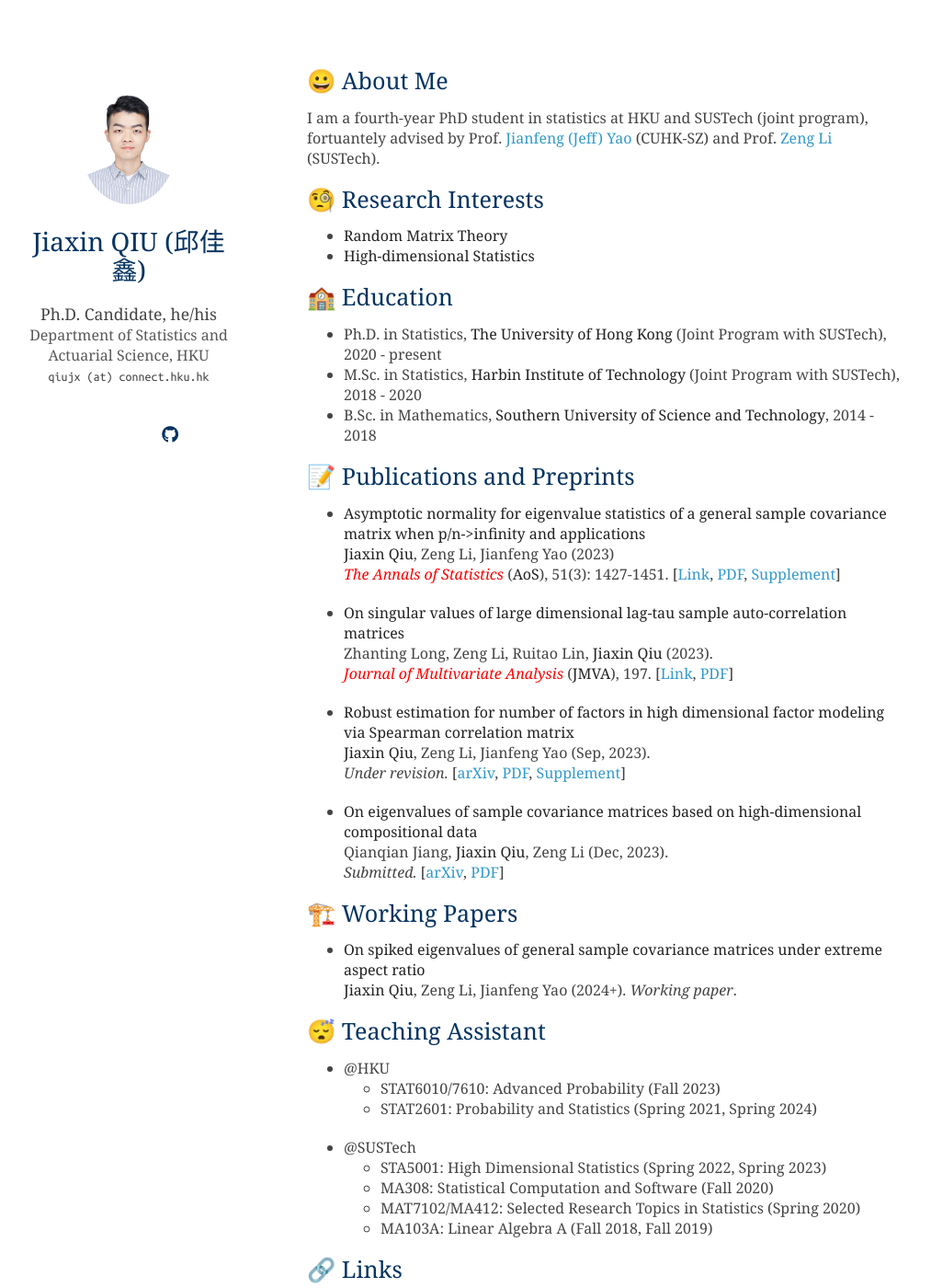
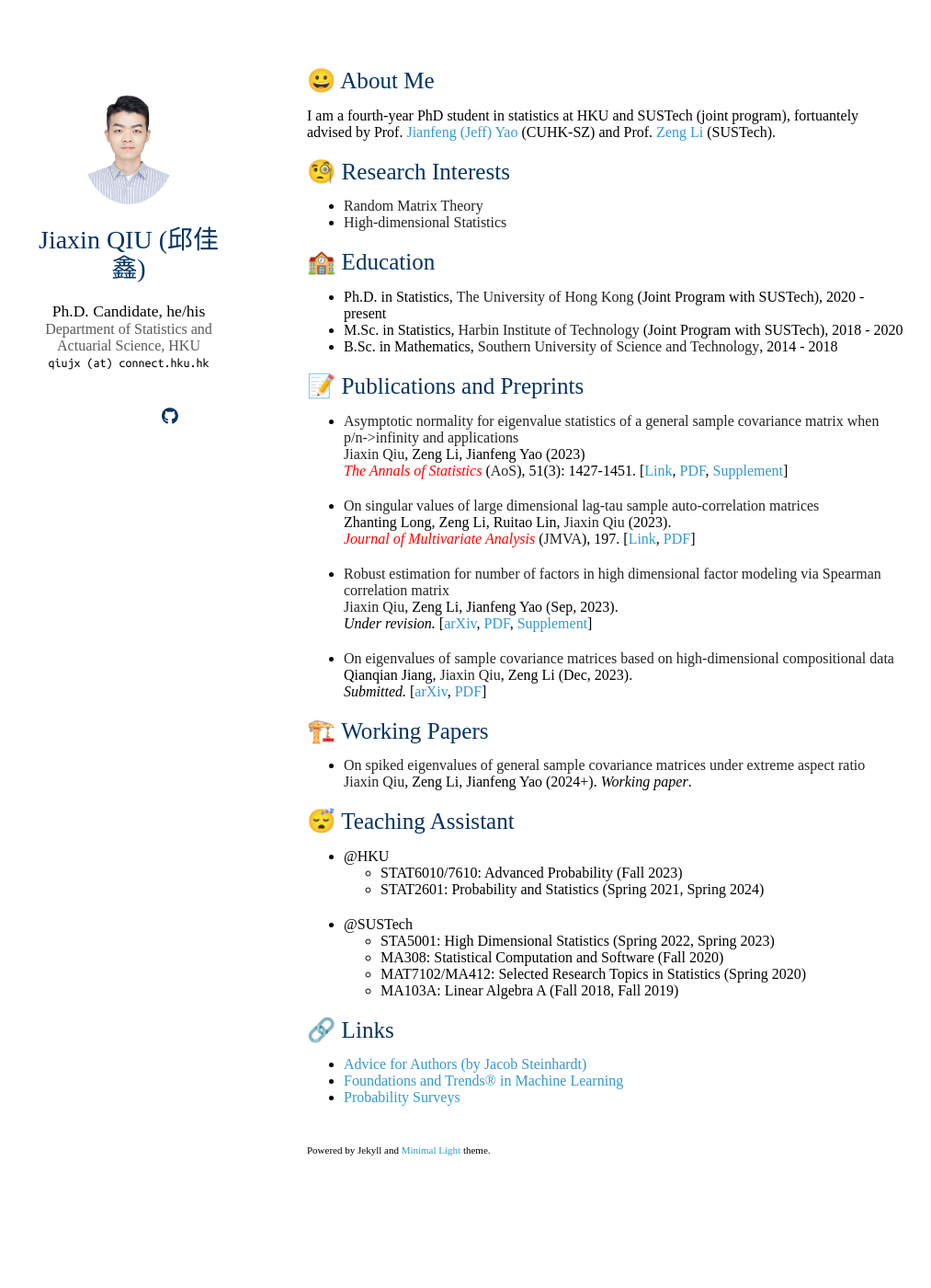
Before and after one commit to jxqiu77/jxqiu77.github.io, a Jekyll site: the page built from index.md, in a window 1280 px wide and 1400 px high. Shown: the whole window at 92% size, without its empty margins (136-1149 px from the left). Built offline with Jekyll 4.4.1, drawn with Linux system fonts in a browser that asks for light colours; nearby versions of some CDN libraries; a style sheet for code colours, icons or effects is not loaded; our own code applies the rules of GitHub Pages for plain Markdown files.

Commit message:
Update style.scss

```diff
--- a/assets/css/style.scss
+++ b/assets/css/style.scss
@@ -2,10 +2,3 @@
 ---
 
 @import "minimal-light";
-
-body {
-    background-color: #FFF;
-    color: #444;
-    font-family: "LXGW WenKai Screen","Droid Serif",Georgia,"Times New Roman","PingFang SC","Hiragino Sans GB","Source Han Sans CN","WenQuanYi Micro Hei","Microsoft Yahei",serif;
-    font-size: 100%;
-}
```
